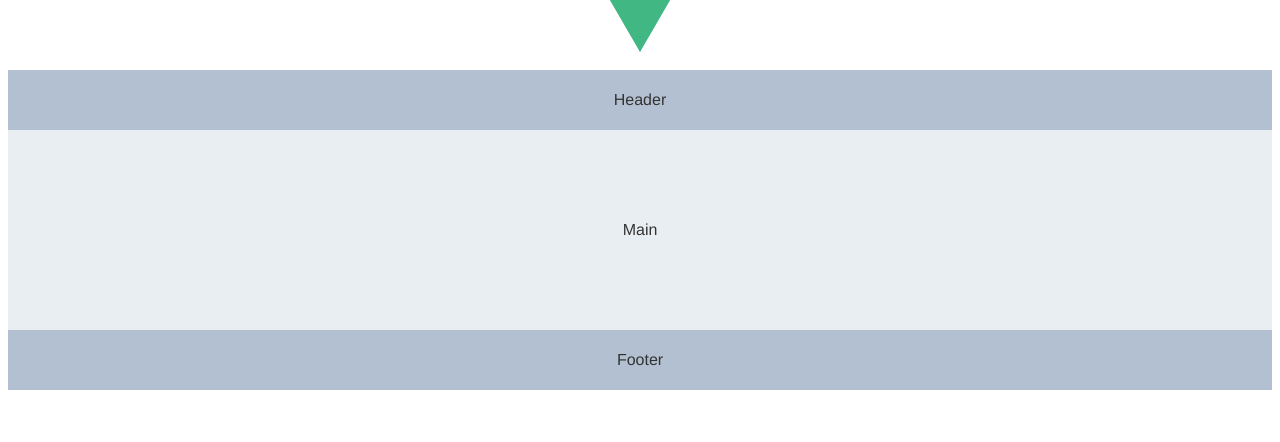
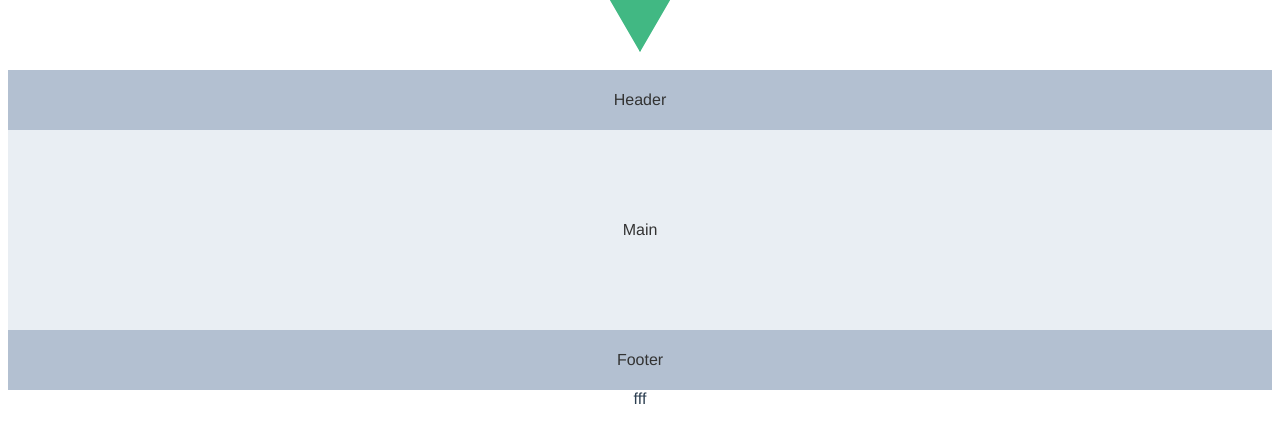
Before and after one commit to lifetreeandwater/hello, a Vue app: page / in a window 1280 px wide. Shown: the part 194-636 px from the top of the page. Built offline with nearby package versions, Linux system fonts and the light colour scheme.

Commit message:
:bug:提交

```diff
--- a/src/components/Home.vue
+++ b/src/components/Home.vue
@@ -4,7 +4,7 @@
       <el-header>Header</el-header>
       <el-main>Main</el-main>
       <el-footer>Footer</el-footer>
-
+      fff
     </el-container>
   </div>
 </template>
```
